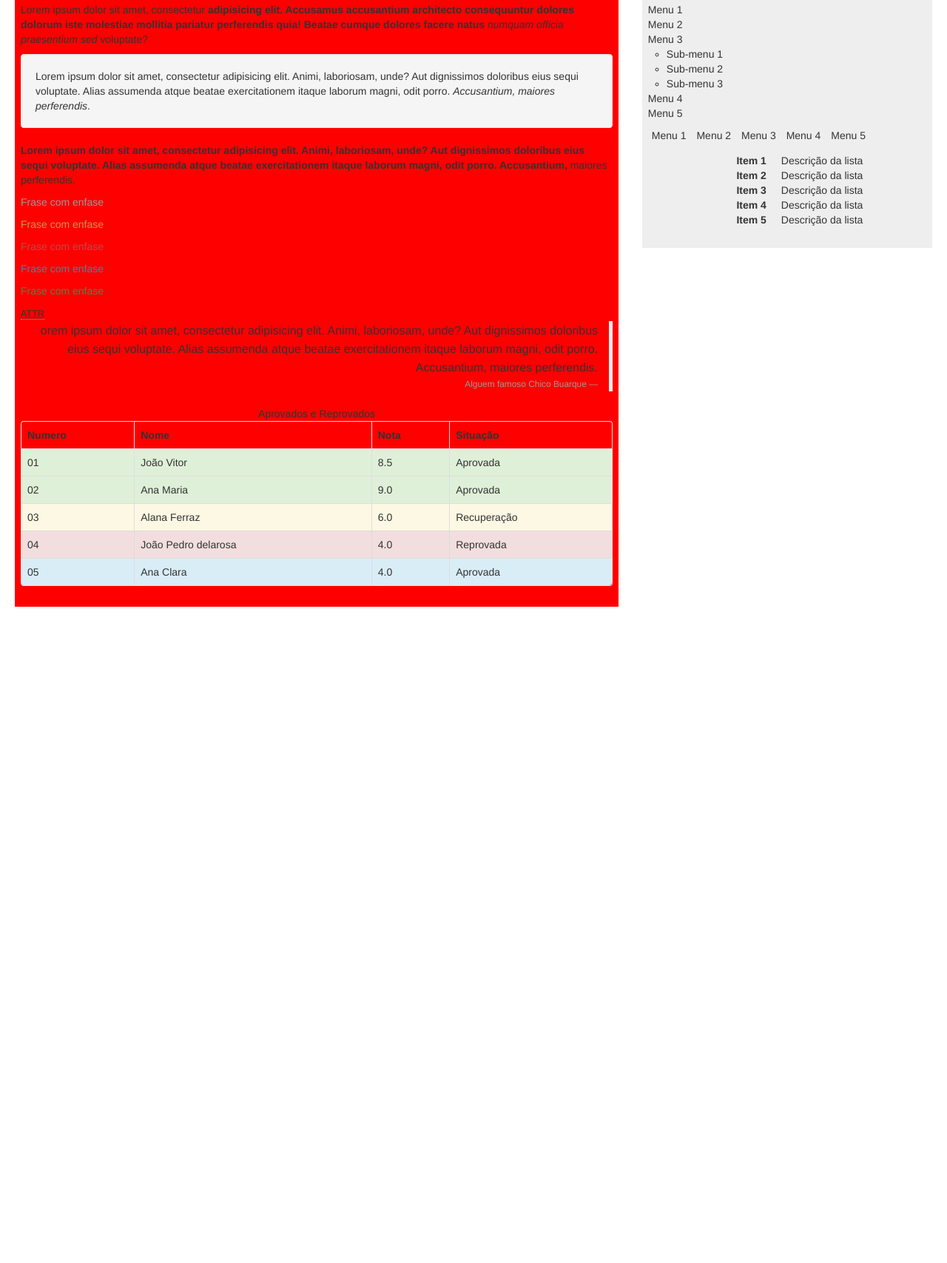
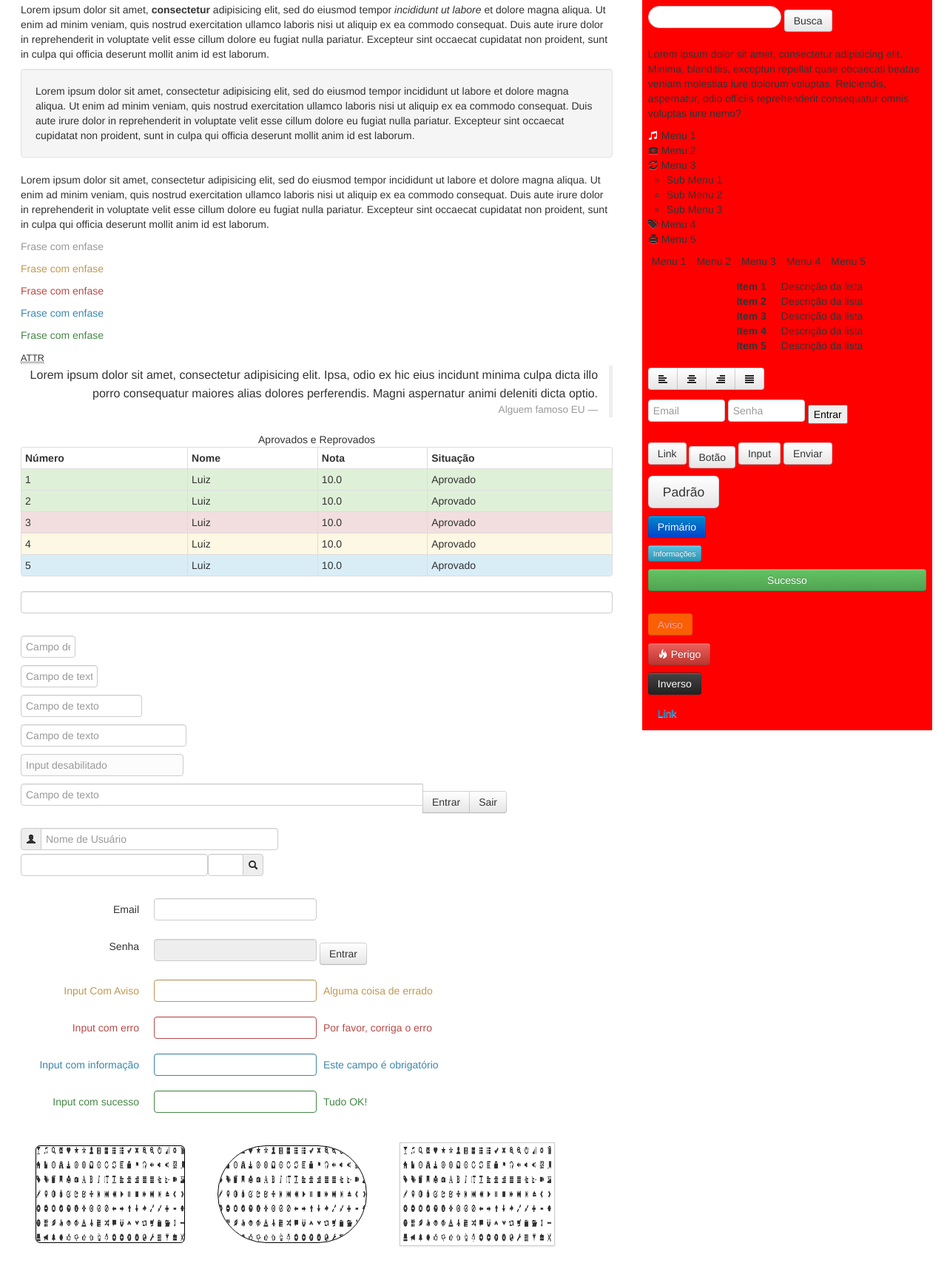
Before and after one commit to pvbortolloto/BootStrapRepositorio, a plain HTML site: page bootstrap/index.html in a window 1280 px wide. Shown: the part 65-1772 px from the top of the page at 74% size. Before the commit the page ends 885 px from the top, so only its background shows below. Drawn offline with Linux system fonts and the light colour scheme.

Commit message:
Atualização bootstap site

```diff
--- a/bootstrap/estilo.css
+++ b/bootstrap/estilo.css
@@ -3,9 +3,18 @@
 }
 
 .bloco1 {
+	background-color: white;
+}
+
+.bloco2{
 	background-color: red;
 }
 
-.bloco2{
-	background-color: #EEE;
+button{ margin-top: 10px}
+
+img{
+	height: 130px;
+	width: 200px;
+	border: 1px solid black;
+	margin: 20px;
 }
--- a/bootstrap/index.html
+++ b/bootstrap/index.html
@@ -14,26 +14,46 @@
 		<div class="row-fluid">
 			<div class="span8 bloco1">
 				<h1>Corpo</h1>
-				<p>Lorem ipsum dolor sit amet, consectetur <strong>adipisicing elit. Accusamus accusantium architecto consequuntur dolores dolorum iste molestiae mollitia pariatur perferendis quia! Beatae cumque dolores facere natus </strong><em>numquam officia praesentium sed </em>voluptate?</p>
-                <p class="well">Lorem ipsum dolor sit amet, consectetur adipisicing elit. Animi, laboriosam, unde? Aut dignissimos doloribus eius sequi voluptate. Alias assumenda atque beatae exercitationem itaque laborum magni, odit porro. <i>Accusantium, maiores perferendis</i>.</p>
-                <p><b>Lorem ipsum dolor sit amet, consectetur adipisicing elit. Animi, laboriosam, unde? Aut dignissimos doloribus eius sequi voluptate. Alias assumenda atque beatae exercitationem itaque laborum magni, odit porro. Accusantium,</b> maiores perferendis.</p>
+				<p>Lorem ipsum dolor sit amet, <strong>consectetur</strong> adipisicing elit, sed do eiusmod
+				tempor <em>incididunt ut labore</em> et dolore magna aliqua. Ut enim ad minim veniam,
+				quis nostrud exercitation ullamco laboris nisi ut aliquip ex ea commodo
+				consequat. Duis aute irure dolor in reprehenderit in voluptate velit esse
+				cillum dolore eu fugiat nulla pariatur. Excepteur sint occaecat cupidatat non
+				proident, sunt in culpa qui officia deserunt mollit anim id est laborum.</p>
+
+				<p class="well">Lorem ipsum dolor sit amet, consectetur adipisicing elit, sed do eiusmod
+				tempor incididunt ut labore et dolore magna aliqua. Ut enim ad minim veniam,
+				quis nostrud exercitation ullamco laboris nisi ut aliquip ex ea commodo
+				consequat. Duis aute irure dolor in reprehenderit in voluptate velit esse
+				cillum dolore eu fugiat nulla pariatur. Excepteur sint occaecat cupidatat non
+				proident, sunt in culpa qui officia deserunt mollit anim id est laborum.</p>
+
+				<p>Lorem ipsum dolor sit amet, consectetur adipisicing elit, sed do eiusmod
+				tempor incididunt ut labore et dolore magna aliqua. Ut enim ad minim veniam,
+				quis nostrud exercitation ullamco laboris nisi ut aliquip ex ea commodo
+				consequat. Duis aute irure dolor in reprehenderit in voluptate velit esse
+				cillum dolore eu fugiat nulla pariatur. Excepteur sint occaecat cupidatat non
+				proident, sunt in culpa qui officia deserunt mollit anim id est laborum.</p>
 
 				<p class="muted">Frase com enfase</p>
 				<p class="text-warning">Frase com enfase</p>
 				<p class="text-error">Frase com enfase</p>
 				<p class="text-info">Frase com enfase</p>
 				<p class="text-success">Frase com enfase</p>
+
 				<abbr title="atributo" class="initialism">attr</abbr>
+
 				<blockquote class="pull-right">
-                    <p>orem ipsum dolor sit amet, consectetur adipisicing elit. Animi, laboriosam, unde? Aut dignissimos doloribus eius sequi voluptate. Alias assumenda atque beatae exercitationem itaque laborum magni, odit porro. Accusantium,</b> maiores perferendis.</p>
-                    <small> Alguem famoso <cite>Chico Buarque</cite></small>
+					<p>Lorem ipsum dolor sit amet, consectetur adipisicing elit. Ipsa, odio ex hic eius incidunt minima culpa dicta illo porro consequatur maiores alias dolores perferendis. Magni aspernatur animi deleniti dicta optio.
+						<small>Alguem famoso <cite>EU</cite></small>
+					</p>
 				</blockquote>
 
-                <table class="table table-bordered table-hover table-condense">
-                    <caption> Aprovados e Reprovados</caption>
+				<table class="table table-bordered table-hover table-condensed">
+					<caption>Aprovados e Reprovados</caption>
 					<thead>
-                       <tr class="success">
-                       <th>Numero</th>
+						<tr>
+							<th>Número</th>
 							<th>Nome</th>
 							<th>Nota</th>
 							<th>Situação</th>
@@ -41,55 +61,147 @@
 					</thead>
 					<tbody>
 						<tr class="success">
-                        <td>01</td>
-                        <td>João Vitor</td>
-                        <td>8.5</td>
-                        <td>Aprovada</td>
+							<td>1</td>
+							<td>Luiz</td>
+							<td>10.0</td>
+							<td>Aprovado</td>
 						</tr>
 						<tr class="success">
-                        <td>02</td>
-                        <td>Ana Maria</td>
-                        <td>9.0</td>
-                        <td>Aprovada</td>
+							<td>2</td>
+							<td>Luiz</td>
+							<td>10.0</td>
+							<td>Aprovado</td>
+						</tr>
+						<tr class="error">
+							<td>3</td>
+							<td>Luiz</td>
+							<td>10.0</td>
+							<td>Aprovado</td>
 						</tr>
 						<tr class="warning">
-                        <td>03</td>
-                        <td>Alana Ferraz</td>
-                        <td>6.0</td>
-                        <td>Recuperação</td>
-                    </tr>
-                    <tr class="error">
-                        <td>04</td>
-                        <td>João Pedro delarosa</td>
-                        <td>4.0</td>
-                        <td>Reprovada</td>
+							<td>4</td>
+							<td>Luiz</td>
+							<td>10.0</td>
+							<td>Aprovado</td>
 						</tr>
 						<tr class="info">
-                        <td>05</td>
-                        <td>Ana Clara</td>
-                        <td>4.0</td>
-                        <td>Aprovada</td>
+							<td>5</td>
+							<td>Luiz</td>
+							<td>10.0</td>
+							<td>Aprovado</td>
 						</tr>
 					</tbody>
 				</table>
+
+				<form action="">
+					<input type="text" class="input-block-level">
+				</form>
+				<form action="">
+					<input type="text" class="input-mini" placeholder="Campo de texto"><br>
+					<input type="text" class="input-small" placeholder="Campo de texto"><br>
+					<input type="text" class="input-medium" placeholder="Campo de texto"><br>
+					<input type="text" class="input-large" placeholder="Campo de texto"><br>
+					<span class="uneditable-input">Input desabilitado</span>
+					<div class="input-append">
+						<input type="text" class="input-xxlarge" placeholder="Campo de texto">
+						<button class="btn">Entrar</button>
+						<button class="btn">Sair</button>
+					</div>
+				</form>
+
+				<form action="">
+					<div class="controls input-prepend">
+						<span class="add-on"><i class="icon-user"></i></span>
+						<input type="text" class="span5" id="prependInput" placeholder="Nome de Usuário">
+					</div>
+					<div class="controls-row">
+						<input type="text" class="span4">
+						<div class="input-append">
+							<input type="text" class="span1" id="appendInput">
+							<span class="add-on"><i class="icon-search"></i></span>
+						</div>
+					</div>
+				</form>
+
+				<form action="" class="form-horizontal">
+					<div class="control-group">
+						<label for="" class="control-label">Email</label>
+						<div class="controls">
+							<input type="email" id="inputEmail" required>
+						</div>
+					</div>
+					<div class="control-group">
+						<label for="" class="control-label">Senha</label>
+						<div class="controls">
+							<input type="text" id="inputPassword" disabled>
+							<button class="btn">Entrar</button>
+						</div>
 					</div>
 
-			<div class="span4 bloco2"><h1>Barra lateral</h1>
+					<div class="control-group warning">
+						<label for="" class="control-label">Input Com Aviso</label>
+						<div class="controls">
+							<input type="text">
+							<span class="help-inline">Alguma coisa de errado</span>
+						</div>
+					</div>
+					<div class="control-group error">
+						<label for="" class="control-label">Input com erro</label>
+						<div class="controls">
+							<input type="text">
+							<span class="help-inline">Por favor, corriga o erro</span>
+						</div>
+					</div>
+					<div class="control-group info">
+						<label for="" class="control-label">Input com informação</label>
+						<div class="controls">
+							<input type="text">
+							<span class="help-inline">Este campo é obrigatório</span>
+						</div>
+					</div>
+					<div class="control-group success">
+						<label for="" class="control-label">Input com sucesso</label>
+						<div class="controls">
+							<input type="text">
+							<span class="help-inline">Tudo OK!</span>
+						</div>
+					</div>
+
+					<div>
+						<img src="img/glyphicons-halflings.png" alt="" class="img-rounded">
+						<img src="img/glyphicons-halflings.png" alt="" class="img-circle">
+						<img src="img/glyphicons-halflings.png" alt="" class="img-polaroid">
+					</div>
+
+				</form>
+
+			</div>
+
+			<div class="span4 bloco2">
+				<h1>Barra lateral</h1>
+
+				<form action="" class="form-search">
+					<input type="text" class="input-medium search-query">
+					<button class="btn">Busca</button>
+				</form>
+
+				<p>Lorem ipsum dolor sit amet, consectetur adipisicing elit. Minima, blanditiis, excepturi repellat quae obcaecati beatae veniam molestias iure dolorum voluptas. Reiciendis, aspernatur, odio officiis reprehenderit consequatur omnis voluptas iure nemo?</p>
+
 				<ul class="unstyled">
-                <li>Menu 1</li>
-                <li>Menu 2</li>
-                <li>Menu 3
+					<li><i class="icon-music icon-white"></i> Menu 1</li>
+					<li><i class="icon-camera"></i> Menu 2</li>
+					<li><i class="icon-refresh"></i> Menu 3
 						<ul>
-                    <li> Sub-menu 1</li>
-                    <li> Sub-menu 2</li>
-                    <li> Sub-menu 3</li>
+							<li>Sub Menu 1</li>
+							<li>Sub Menu 2</li>
+							<li>Sub Menu 3</li>
 						</ul>
 					</li>
-                <li>Menu 4</li>
-                <li>Menu 5</li>
+					<li><i class="icon-tags"></i> Menu 4</li>
+					<li><i class="icon-print"></i> Menu 5</li>
 				</ul>
 
-                <ol class="inline">
+				<ol class=inline>
 					<li>Menu 1</li>
 					<li>Menu 2</li>
 					<li>Menu 3</li>
@@ -109,6 +221,38 @@
 					<dt>Item 5</dt>
 						<dd>Descrição da lista</dd>
 				</dl>
+
+				<div class="btn-toolbar">
+					<div class="btn-group">
+						<a href="" class="btn"><i class="icon-align-left"></i></a>
+						<a href="" class="btn"><i class="icon-align-center"></i></a>
+						<a href="" class="btn"><i class="icon-align-right"></i></a>
+						<a href="" class="btn"><i class="icon-align-justify"></i></a>
+					</div>
+				</div>
+
+				<form action="" class="form-inline">
+					<input type="text" class="input-small" placeholder="Email">
+					<input type="text" class="input-small" placeholder="Senha">
+					<button class="brn">Entrar</button>
+				</form>
+
+				<a href="" class="btn">Link</a>
+				<button class="btn">Botão</button>
+				<input type="button" value="Input" class="btn">
+				<input type="submit" value="Enviar" class="btn">
+
+				<div>
+					<button class="btn btn-large">Padrão</button><br>
+					<button class="btn btn-primary btn_small">Primário</button><br>
+					<button class="btn btn-info btn-mini">Informações</button><br>
+					<button class="btn btn-success btn-block">Sucesso</button><br>
+					<button class="btn btn-warning disabled">Aviso</button><br>
+					<button class="btn btn-danger"><i class="icon-fire icon-white"></i> Perigo</button><br>
+					<button class="btn btn-inverse">Inverso</button><br>
+					<button class="btn btn-link">Link</button><br>
+				</div>
+
 			</div>
 		</div>
 	</div>
```
Lines whose indentation alone changed are shown as unchanged.
